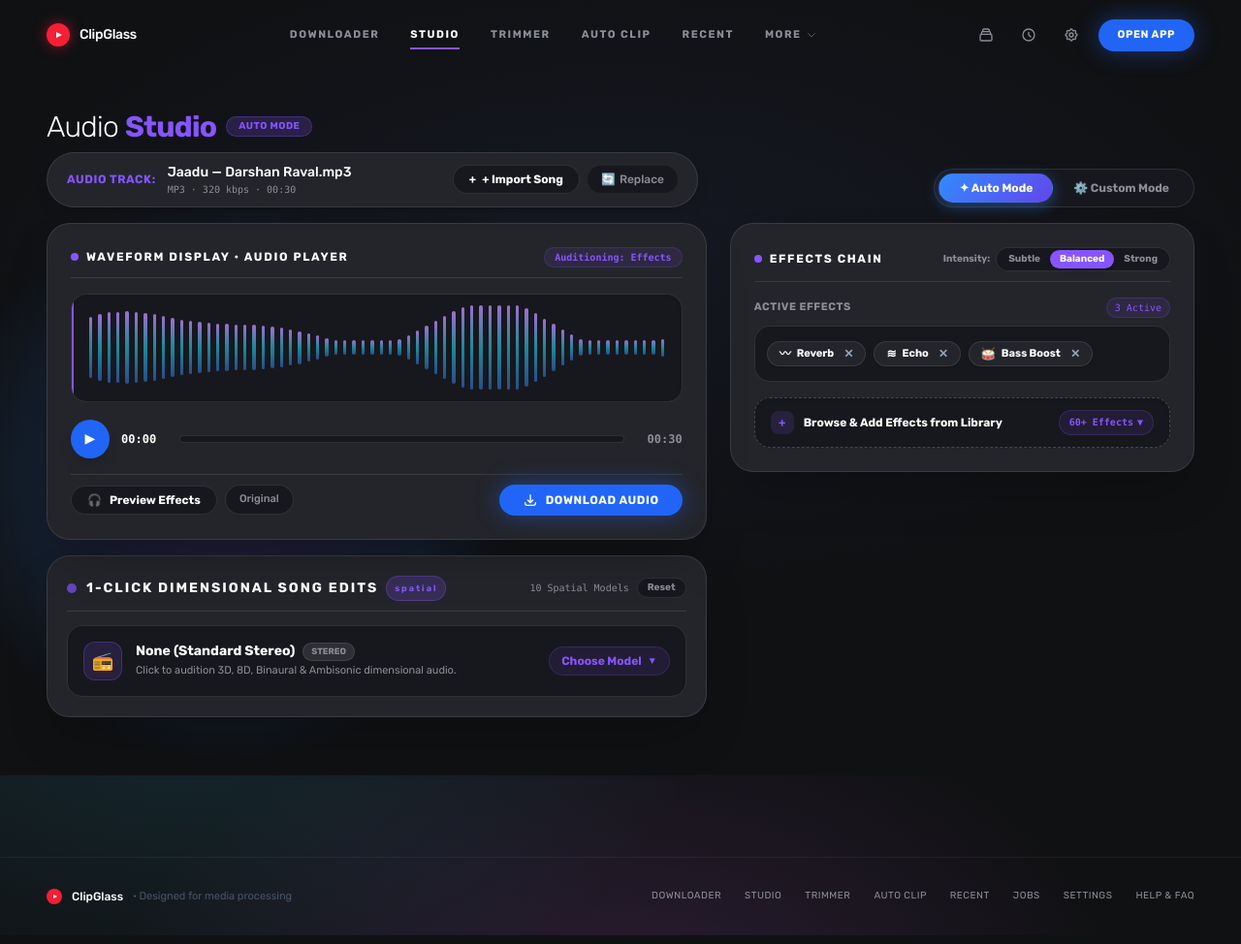
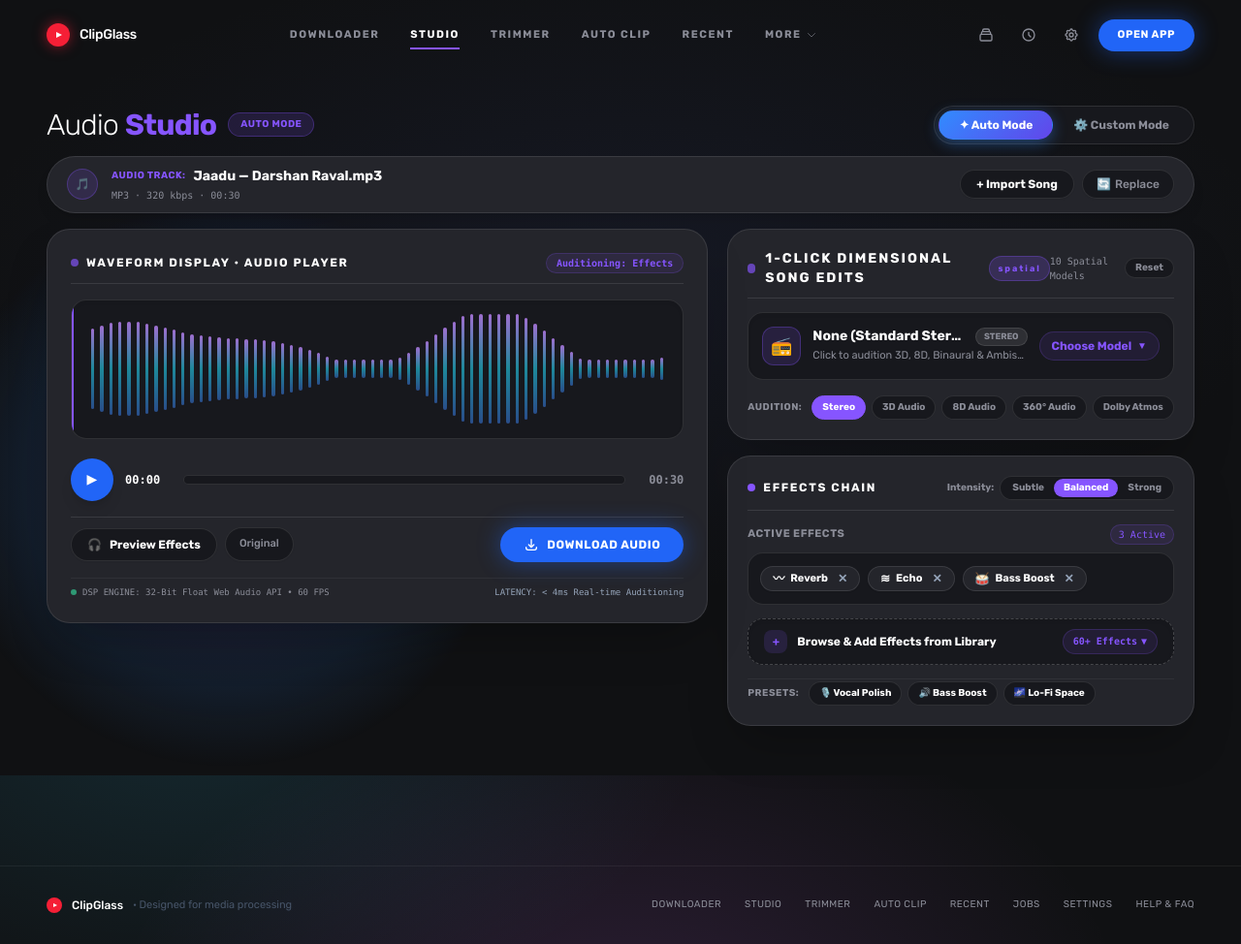
Before and after one commit to Amankumarx1/clipglass, a FastAPI app: page /studio in a window 1280 px wide. Shown: the whole page at 97% size. Run offline with FastAPI, Linux system fonts and the light colour scheme; some libraries are stand-ins or nearby versions.

Commit message:
feat(audio-studio): rebalance 2-column console layout and eliminate empty space

```diff
--- a/apps/api/templates/audio_studio.html
+++ b/apps/api/templates/audio_studio.html
@@ -23,66 +23,27 @@
 <div class="w-full max-w-7xl mx-auto flex flex-col gap-4 pb-8 bg-geom-studio">
 
   <!-- ========================================================================= -->
-  <!-- TOP SUBHEADER (Matches Wireframe):                                       -->
-  <!-- "Audio Studio" with Track/Import Bar underneath + [ Auto | Custom ]       -->
+  <!-- TOP SUBHEADER: Title & Mode Switcher + Unified Audio Track Bar             -->
   <!-- ========================================================================= -->
-  <div class="flex flex-col md:flex-row md:items-end justify-between gap-4 pt-2">
-    <!-- Left: Title & Track / Import Bar -->
-    <div class="flex flex-col gap-2 min-w-0 flex-1 max-w-2xl">
-      <div class="flex items-center gap-2.5">
+  <div class="flex flex-col gap-3 pt-1">
+    <!-- Top Row: Page Title + Mode Switcher -->
+    <div class="flex flex-col sm:flex-row sm:items-center justify-between gap-3">
+      <div class="flex items-center gap-3">
         <h1 class="text-2xl sm:text-3xl font-light tracking-tight text-white">
           Audio <span class="font-bold text-[#8655FF]">Studio</span>
         </h1>
-        <span id="activeWorkspaceModeBadge" class="px-3 py-0.5 rounded-full text-[10px] font-bold uppercase tracking-wider bg-[#8655FF]/20 text-[#8655FF] border border-[#8655FF]/30">
+        <span id="activeWorkspaceModeBadge" class="px-3 py-1 rounded-full text-[10px] font-bold uppercase tracking-wider bg-[#8655FF]/15 text-[#8655FF] border border-[#8655FF]/30">
           Auto Mode
         </span>
       </div>
 
-      <!-- Rounded Track / Import Bar -->
-      <div class="bg-[#24252B] rounded-full px-5 py-2.5 flex items-center justify-between gap-3 border border-white/10 shadow-lg">
-        <div class="flex items-center gap-3 min-w-0">
-          <span class="text-xs font-semibold text-[#8655FF] uppercase tracking-wider shrink-0 hidden sm:inline">Audio Track:</span>
-          <div class="min-w-0">
-            <div id="workspaceSongTitle" class="font-medium text-xs sm:text-sm text-white truncate">
-              Jaadu — Darshan Raval.mp3
-            </div>
-            <div id="workspaceSongMeta" class="text-[10px] text-[#8B8D98] font-mono">
-              MP3 · 320 kbps · 04:32
-            </div>
-          </div>
-        </div>
-
-        <div class="flex items-center gap-2 shrink-0">
-          <button
-            type="button"
-            onclick="toggleImportDrawer()"
-            id="importSongBtn"
-            class="px-4 py-1.5 rounded-full bg-[#17181D] hover:bg-[#303137] text-xs font-semibold text-white border border-white/10 transition-all flex items-center gap-1.5 cursor-pointer"
-            title="Import or paste audio"
-          >
-            <span>+</span>
-            <span>+ Import Song</span>
-          </button>
-          <button
-            type="button"
-            onclick="openReplaceSourceModal()"
-            class="px-3.5 py-1.5 rounded-full bg-[#17181D] hover:bg-[#303137] text-xs font-medium text-[#8B8D98] hover:text-white transition-all cursor-pointer hidden sm:inline-flex items-center gap-1"
-          >
-            <span>🔄</span>
-            <span>Replace</span>
-          </button>
-        </div>
-      </div>
-    </div>
-
-    <!-- Right: Segmented Mode Switcher [ Auto | Custom ] -->
-    <div class="flex items-center self-start md:self-end">
-      <div class="p-1 rounded-full bg-[#17181D] border border-white/10 flex items-center">
+      <!-- Segmented Mode Switcher [ Auto | Custom ] -->
+      <div class="p-1 rounded-full bg-[#17181D] border border-white/10 flex items-center self-start sm:self-auto shadow-sm">
         <button
           type="button"
           id="modeAutoTabBtn"
           onclick="setWorkspaceMode('auto')"
-          class="pill-option active px-5 py-1.5 rounded-full text-xs font-semibold flex items-center gap-1.5 transition-all bg-[#8655FF] text-white shadow"
+          class="pill-option active px-4 sm:px-5 py-1.5 rounded-full text-xs font-semibold flex items-center gap-1.5 transition-all bg-[#8655FF] text-white shadow"
         >
           <span>✦ Auto Mode</span>
         </button>
@@ -90,9 +51,50 @@
           type="button"
           id="modeCustomTabBtn"
           onclick="setWorkspaceMode('custom')"
-          class="pill-option px-5 py-1.5 rounded-full text-xs font-semibold text-[#8B8D98] hover:text-white flex items-center gap-1.5 transition-all"
+          class="pill-option px-4 sm:px-5 py-1.5 rounded-full text-xs font-semibold text-[#8B8D98] hover:text-white flex items-center gap-1.5 transition-all cursor-pointer"
         >
           <span>⚙️ Custom Mode</span>
+        </button>
+      </div>
+    </div>
+
+    <!-- Unified Track / Import Lozenge Bar -->
+    <div class="bg-[#24252B] rounded-2xl sm:rounded-full px-5 py-2.5 flex flex-col sm:flex-row sm:items-center justify-between gap-3 border border-white/10 shadow-lg">
+      <div class="flex items-center gap-3.5 min-w-0">
+        <div class="w-8 h-8 rounded-full bg-[#8655FF]/15 border border-[#8655FF]/30 text-[#8655FF] flex items-center justify-center text-xs shrink-0 font-bold">
+          🎵
+        </div>
+        <div class="min-w-0">
+          <div class="flex items-center gap-2">
+            <span class="text-[10px] font-bold text-[#8655FF] uppercase tracking-wider shrink-0 hidden sm:inline">Audio Track:</span>
+            <span id="workspaceSongTitle" class="font-semibold text-xs sm:text-sm text-white truncate">
+              Jaadu — Darshan Raval.mp3
+            </span>
+          </div>
+          <div id="workspaceSongMeta" class="text-[10px] text-[#8B8D98] font-mono mt-0.5">
+            MP3 · 320 kbps · 04:32
+          </div>
+        </div>
+      </div>
+
+      <div class="flex items-center gap-2 shrink-0 self-end sm:self-auto">
+        <button
+          type="button"
+          onclick="toggleImportDrawer()"
+          id="importSongBtn"
+          class="px-4 py-1.5 rounded-full bg-[#17181D] hover:bg-[#303137] text-xs font-semibold text-white border border-white/10 transition-all flex items-center gap-1.5 cursor-pointer shadow-sm"
+          title="Import or paste audio"
+        >
+          <span>+ Import Song</span>
+        </button>
+        <button
+          type="button"
+          onclick="openReplaceSourceModal()"
+          class="px-3.5 py-1.5 rounded-full bg-[#17181D] hover:bg-[#303137] text-xs font-medium text-[#8B8D98] hover:text-white transition-all cursor-pointer inline-flex items-center gap-1 border border-white/10 shadow-sm"
+          title="Replace with a different source"
+        >
+          <span>🔄</span>
+          <span>Replace</span>
         </button>
       </div>
     </div>
@@ -173,22 +175,21 @@
   />
 
   <!-- ========================================================================= -->
-  <!-- MAIN 2-COLUMN SPLIT WORKSPACE (Matches Wireframe):                        -->
-  <!-- LEFT: Audio player waveform container                                     -->
-  <!-- RIGHT: Categories & Effects container                                     -->
+  <!-- MAIN 2-COLUMN SPLIT WORKSPACE:                                            -->
+  <!-- LEFT (lg:col-span-7): Master Audio Player & Waveform Console               -->
+  <!-- RIGHT (lg:col-span-5): Spatial Audio Engine & Effects Processing Rack      -->
   <!-- ========================================================================= -->
-  <div class="grid grid-cols-1 lg:grid-cols-12 gap-6 items-start">
+  <div class="grid grid-cols-1 lg:grid-cols-12 gap-5 items-start">
 
     <!-- ======================================================================= -->
-    <!-- LEFT COLUMN (lg:col-span-7): AUDIO PLAYER WAVEFORM                      -->
-    <!-- Contains: Waveform display box, play/progress scrubber, preview & download -->
+    <!-- LEFT COLUMN (lg:col-span-7): MASTER AUDIO PLAYER WAVEFORM CONSOLE       -->
     <!-- ======================================================================= -->
     <div class="lg:col-span-7 flex flex-col gap-4">
       <div class="bg-[#24252B] rounded-3xl p-5 sm:p-6 shadow-2xl flex flex-col gap-4 border border-white/10 relative">
         <!-- Container Header -->
         <div class="flex items-center justify-between border-b border-white/10 pb-2.5">
           <div class="flex items-center gap-2">
-            <span class="w-2 h-2 rounded-full bg-[#8655FF]"></span>
+            <span class="w-2 h-2 rounded-full bg-[#8655FF] animate-pulse"></span>
             <h2 class="text-xs font-semibold text-white uppercase tracking-[0.14em]">
               Waveform Display &bull; Audio Player
             </h2>
@@ -198,11 +199,11 @@
           </span>
         </div>
 
-        <!-- Waveform Display Box (Wide, shallow, restrained) -->
+        <!-- Waveform Display Box (Spacious, pro DAW visualizer) -->
         <div
           id="waveformDisplayBox"
           onclick="handleScrubberSeek(event)"
-          class="relative w-full h-24 sm:h-28 rounded-2xl bg-[#17181D] p-2.5 flex items-center cursor-pointer overflow-hidden border border-white/10 select-none group shadow-inner"
+          class="relative w-full h-32 sm:h-36 rounded-2xl bg-[#17181D] p-3 flex items-center cursor-pointer overflow-hidden border border-white/10 select-none group shadow-inner"
         >
           <!-- 64 Animated Audio Bars -->
           <div id="waveformBigBars" class="w-full h-full flex items-center gap-1 sm:gap-1.5 px-2">
@@ -215,20 +216,20 @@
 
           <!-- Center Hover Cue -->
           <div class="absolute inset-0 flex items-center justify-center opacity-0 group-hover:opacity-100 transition-opacity pointer-events-none">
-            <span class="px-3 py-1 rounded-full bg-black/75 text-white text-[11px] font-medium border border-white/10">
-              Click to seek
+            <span class="px-3.5 py-1 rounded-full bg-black/80 text-white text-[11px] font-medium border border-white/10 backdrop-blur-sm">
+              Click to seek in track
             </span>
           </div>
         </div>
 
         <!-- Play Button & Scrubber Bar -->
-        <div class="flex items-center gap-3 pt-0.5">
+        <div class="flex items-center gap-3 pt-1">
           <!-- Play / Pause Button -->
           <button
             type="button"
             id="playPauseBtn"
             onclick="togglePlay()"
-            class="w-10 h-10 rounded-full btn-pill-blue text-white text-sm flex items-center justify-center shadow-lg hover:scale-105 active:scale-95 transition-all cursor-pointer shrink-0"
+            class="w-11 h-11 rounded-full btn-pill-blue text-white text-sm flex items-center justify-center shadow-lg hover:scale-105 active:scale-95 transition-all cursor-pointer shrink-0"
             title="Play / Pause"
           >
             <span id="playIcon">▶</span>
@@ -243,7 +244,7 @@
           <div
             id="timelineScrubber"
             onclick="handleScrubberSeek(event)"
-            class="relative flex-1 h-2 rounded-full bg-[#17181D] cursor-pointer overflow-hidden border border-white/10 group"
+            class="relative flex-1 h-2.5 rounded-full bg-[#17181D] cursor-pointer overflow-hidden border border-white/10 group"
           >
             <div id="timelineProgress" class="h-full bg-gradient-to-r from-[#2165F7] to-[#8655FF] rounded-full w-0 transition-all duration-75 relative"></div>
           </div>
@@ -254,15 +255,15 @@
           </span>
         </div>
 
-        <!-- Two Action Buttons (Wireframe: [ preview ] [ download ]) -->
+        <!-- Action Toolbar: [ Preview Effects ] [ Original ] [ Download Audio ] -->
         <div class="flex flex-wrap items-center justify-between gap-3 pt-2.5 border-t border-white/10">
           <div class="flex items-center gap-2">
-            <!-- [ preview ] Action Button -->
+            <!-- [ Preview Effects ] Action Button -->
             <button
               type="button"
               onclick="toggleAuditionMode()"
               id="previewToggleBtn"
-              class="px-4 py-1.5 rounded-full bg-[#17181D] hover:bg-[#303137] text-xs font-semibold text-white border border-white/10 transition-all flex items-center gap-2 cursor-pointer"
+              class="px-4 py-2 rounded-full bg-[#17181D] hover:bg-[#303137] text-xs font-semibold text-white border border-white/10 transition-all flex items-center gap-2 cursor-pointer shadow-sm"
             >
               <span>🎧</span>
               <span id="previewBtnLabel">Preview Effects</span>
@@ -273,28 +274,47 @@
               type="button"
               onclick="setAuditionMode('dry')"
               id="autoPreviewOriginalBtn"
-              class="px-3.5 py-1.5 rounded-full bg-[#17181D] hover:bg-[#303137] text-[11px] font-medium text-[#8B8D98] hover:text-white transition-all cursor-pointer border border-white/10"
+              class="px-3.5 py-2 rounded-full bg-[#17181D] hover:bg-[#303137] text-[11px] font-medium text-[#8B8D98] hover:text-white transition-all cursor-pointer border border-white/10 shadow-sm"
               title="A/B Compare with original raw audio"
             >
               Original
             </button>
           </div>
 
-          <!-- [ download ] Action Button -->
+          <!-- [ Download Audio ] Primary CTA -->
           <button
             type="button"
             onclick="startProcessingAndDownload()"
             id="mainDownloadAudioBtn"
-            class="btn-pill-blue px-6 py-2 rounded-full text-xs font-bold uppercase tracking-wider text-white shadow-[0_0_24px_rgba(33,101,247,0.45)] hover:scale-105 active:scale-95 transition-all flex items-center gap-2 cursor-pointer"
+            class="btn-pill-blue px-6 py-2.5 rounded-full text-xs font-bold uppercase tracking-wider text-white shadow-[0_0_24px_rgba(33,101,247,0.45)] hover:scale-105 active:scale-95 transition-all flex items-center gap-2 cursor-pointer"
           >
             <svg class="w-4 h-4" fill="none" stroke="currentColor" viewBox="0 0 24 24"><path stroke-linecap="round" stroke-linejoin="round" stroke-width="2" d="M4 16v1a3 3 0 003 3h10a3 3 0 003-3v-1m-4-4l-4 4m0 0l-4-4m4 4V4"></path></svg>
             <span>Download Audio</span>
           </button>
         </div>
-      </div>
+
+        <!-- Pro Audio Engine Status Bar -->
+        <div class="flex flex-wrap items-center justify-between gap-2 pt-2 border-t border-white/5 text-[9px] font-mono text-[#8B8D98]">
+          <span class="flex items-center gap-1.5">
+            <span class="w-1.5 h-1.5 rounded-full bg-emerald-400 animate-pulse"></span>
+            <span>DSP ENGINE: 32-Bit Float Web Audio API • 60 FPS</span>
+          </span>
+          <span class="text-slate-400">
+            LATENCY: &lt; 4ms Real-time Auditioning
+          </span>
+        </div>
+      </div>
+    </div>
+
+    <!-- ========================================================================= -->
+    <!-- RIGHT COLUMN (lg:col-span-5): 2-TIER AUDIO PROCESSING RACKS               -->
+    <!-- 1. 1-Click Dimensional Song Edits (Spatial)                               -->
+    <!-- 2. Effects Chain (Multi-FX Rack + Library)                                -->
+    <!-- ========================================================================= -->
+    <div class="lg:col-span-5 flex flex-col gap-4">
 
       <!-- ===================================================================== -->
-      <!-- 1-CLICK DIMENSIONAL & SPATIAL SONG EDITS (Dropdown / Box Selector)     -->
+      <!-- CARD 1: 1-CLICK DIMENSIONAL & SPATIAL SONG EDITS                      -->
       <!-- ===================================================================== -->
       <div class="bg-[#24252B] rounded-3xl p-5 shadow-2xl flex flex-col gap-3.5 border border-white/10">
         <!-- Section Header -->
@@ -322,9 +342,9 @@
         <!-- Interactive Trigger Box (Opens Modal/Overlay on click) -->
         <div
           onclick="openSpatialOverlay()"
-          class="p-4 rounded-2xl bg-[#17181D] hover:bg-[#202128] border border-white/10 hover:border-[#8655FF]/50 transition-all cursor-pointer flex items-center justify-between gap-4 group shadow-inner"
+          class="p-3.5 rounded-2xl bg-[#17181D] hover:bg-[#202128] border border-white/10 hover:border-[#8655FF]/50 transition-all cursor-pointer flex items-center justify-between gap-3 group shadow-inner"
         >
-          <div class="flex items-center gap-3.5 min-w-0">
+          <div class="flex items-center gap-3 min-w-0">
             <div id="spatialActiveIconBox" class="w-10 h-10 rounded-xl bg-[#8655FF]/15 text-[#8655FF] border border-[#8655FF]/30 flex items-center justify-center text-lg font-bold shrink-0">
               <span id="spatialActiveIcon">📻</span>
             </div>
@@ -333,7 +353,7 @@
                 <span id="spatialActiveTitle" class="text-xs sm:text-sm font-bold text-white truncate">
                   None (Standard Stereo)
                 </span>
-                <span id="spatialActivePill" class="px-2 py-0.5 rounded-full bg-white/10 text-[#8B8D98] border border-white/10 text-[9px] font-bold">
+                <span id="spatialActivePill" class="px-2 py-0.5 rounded-full bg-white/10 text-[#8B8D98] border border-white/10 text-[9px] font-bold shrink-0">
                   STEREO
                 </span>
               </div>
@@ -350,14 +370,57 @@
             </span>
           </div>
         </div>
-      </div>
-    </div>
-
-    <!-- ========================================================================= -->
-    <!-- RIGHT COLUMN (lg:col-span-5): EFFECTS RACK & SELECTOR                     -->
-    <!-- ========================================================================= -->
-    <div class="lg:col-span-5 flex flex-col gap-4">
-      <div class="bg-[#24252B] rounded-3xl p-5 sm:p-6 shadow-2xl flex flex-col gap-4 border border-white/10">
+
+        <!-- Quick Spatial Pills (Instant 1-Click Audition) -->
+        <div class="flex items-center gap-1.5 flex-wrap pt-0.5">
+          <span class="text-[10px] text-[#8B8D98] uppercase font-bold tracking-wider shrink-0 mr-1">Audition:</span>
+          <button
+            type="button"
+            onclick="resetSpatialEdits()"
+            id="spatialQuickChip-stereo"
+            class="spatial-quick-chip px-2.5 py-1 rounded-full text-[10px] font-semibold bg-[#8655FF] text-white border border-[#8655FF] transition-all cursor-pointer"
+          >
+            Stereo
+          </button>
+          <button
+            type="button"
+            onclick="applySpatialSongEdit('3d_audio')"
+            id="spatialQuickChip-3d_audio"
+            class="spatial-quick-chip px-2.5 py-1 rounded-full text-[10px] font-semibold bg-[#17181D] hover:bg-[#303137] text-[#8B8D98] hover:text-white border border-white/10 transition-all cursor-pointer"
+          >
+            3D Audio
+          </button>
+          <button
+            type="button"
+            onclick="applySpatialSongEdit('8d_audio')"
+            id="spatialQuickChip-8d_audio"
+            class="spatial-quick-chip px-2.5 py-1 rounded-full text-[10px] font-semibold bg-[#17181D] hover:bg-[#303137] text-[#8B8D98] hover:text-white border border-white/10 transition-all cursor-pointer"
+          >
+            8D Audio
+          </button>
+          <button
+            type="button"
+            onclick="applySpatialSongEdit('three_sixty_audio')"
+            id="spatialQuickChip-three_sixty_audio"
+            class="spatial-quick-chip px-2.5 py-1 rounded-full text-[10px] font-semibold bg-[#17181D] hover:bg-[#303137] text-[#8B8D98] hover:text-white border border-white/10 transition-all cursor-pointer"
+          >
+            360° Audio
+          </button>
+          <button
+            type="button"
+            onclick="applySpatialSongEdit('spatial_audio_atmos')"
+            id="spatialQuickChip-spatial_audio_atmos"
+            class="spatial-quick-chip px-2.5 py-1 rounded-full text-[10px] font-semibold bg-[#17181D] hover:bg-[#303137] text-[#8B8D98] hover:text-white border border-white/10 transition-all cursor-pointer"
+          >
+            Dolby Atmos
+          </button>
+        </div>
+      </div>
+
+      <!-- ===================================================================== -->
+      <!-- CARD 2: EFFECTS CHAIN & PROCESSING RACK                               -->
+      <!-- ===================================================================== -->
+      <div class="bg-[#24252B] rounded-3xl p-5 shadow-2xl flex flex-col gap-3.5 border border-white/10">
 
         <!-- Effects Header & Intensity Controls -->
         <div class="flex items-center justify-between border-b border-white/10 pb-2.5">
@@ -410,7 +473,7 @@
           </div>
 
           <!-- Active Effect Chips/Rack -->
-          <div id="autoSelectedBox" class="p-3 rounded-2xl bg-[#17181D] border border-white/10 min-h-[58px] flex items-center">
+          <div id="autoSelectedBox" class="p-3 rounded-2xl bg-[#17181D] border border-white/10 min-h-[54px] flex items-center">
             <div id="autoSelectedChipsList" class="flex items-center gap-2 flex-wrap w-full">
               <!-- Rendered via JS -->
             </div>
@@ -421,7 +484,7 @@
         <button
           type="button"
           onclick="openEffectsOverlay()"
-          class="w-full py-3 px-4 rounded-2xl bg-[#17181D] hover:bg-[#202128] border border-dashed border-white/20 hover:border-[#8655FF] text-xs font-semibold text-white flex items-center justify-between transition-all cursor-pointer group shadow-inner"
+          class="w-full py-2.5 px-4 rounded-2xl bg-[#17181D] hover:bg-[#202128] border border-dashed border-white/20 hover:border-[#8655FF] text-xs font-semibold text-white flex items-center justify-between transition-all cursor-pointer group shadow-inner"
         >
           <div class="flex items-center gap-2.5">
             <span class="w-6 h-6 rounded-lg bg-[#8655FF]/15 text-[#8655FF] flex items-center justify-center font-bold text-xs group-hover:scale-110 transition-transform">+</span>
@@ -432,6 +495,35 @@
             <span>▼</span>
           </span>
         </button>
+
+        <!-- Quick FX Chain Presets -->
+        <div class="flex items-center gap-1.5 flex-wrap pt-0.5 border-t border-white/5">
+          <span class="text-[10px] text-[#8B8D98] uppercase font-bold tracking-wider shrink-0 mr-1">Presets:</span>
+          <button
+            type="button"
+            onclick="applyQuickFXPreset('vocal')"
+            class="px-2.5 py-1 rounded-full text-[10px] font-semibold bg-[#17181D] hover:bg-[#303137] text-white border border-white/10 transition-all cursor-pointer"
+            title="Reverb + Voice Isolation + Vocal Enhancer"
+          >
+            🎙️ Vocal Polish
+          </button>
+          <button
+            type="button"
+            onclick="applyQuickFXPreset('bass')"
+            class="px-2.5 py-1 rounded-full text-[10px] font-semibold bg-[#17181D] hover:bg-[#303137] text-white border border-white/10 transition-all cursor-pointer"
+            title="Bass Boost + Sub-Bass + Saturation"
+          >
+            🔊 Bass Boost
+          </button>
+          <button
+            type="button"
+            onclick="applyQuickFXPreset('lofi')"
+            class="px-2.5 py-1 rounded-full text-[10px] font-semibold bg-[#17181D] hover:bg-[#303137] text-white border border-white/10 transition-all cursor-pointer"
+            title="Slowed Reverb + Pre-Delay + Chorus"
+          >
+            🌌 Lo-Fi Space
+          </button>
+        </div>
 
         <!-- CUSTOM MODE Container (When Custom Mode is active) -->
         <div id="customModeContainer" class="hidden flex flex-col gap-3">
@@ -1345,19 +1437,33 @@
       }
     });
 
-    if (activeId) {
-      const activeCard = document.getElementById(`spatialCard-${activeId}`);
-      if (activeCard) {
-        activeCard.classList.remove('border-white/10', 'bg-[#24252B]');
-        activeCard.classList.add('border-[#8655FF]', 'bg-[#8655FF]/15');
-        const tag = activeCard.querySelector('.spatial-btn-tag');
-        if (tag) {
-          tag.textContent = '✓ Active';
-          tag.className = 'spatial-btn-tag text-[10px] font-bold text-[#8655FF]';
-        }
-      }
+    // Sync quick audition chips
+    document.querySelectorAll('.spatial-quick-chip').forEach(c => {
+      c.className = 'spatial-quick-chip px-2.5 py-1 rounded-full text-[10px] font-semibold bg-[#17181D] hover:bg-[#303137] text-[#8B8D98] hover:text-white border border-white/10 transition-all cursor-pointer';
+    });
+    const chipId = activeId ? `spatialQuickChip-${activeId}` : 'spatialQuickChip-stereo';
+    const activeChip = document.getElementById(chipId);
+    if (activeChip) {
+      activeChip.className = 'spatial-quick-chip px-2.5 py-1 rounded-full text-[10px] font-semibold bg-[#8655FF] text-white border border-[#8655FF] transition-all cursor-pointer shadow-sm';
     }
   }
+
+  window.applyQuickFXPreset = function(presetKey) {
+    if (window.playGlassTick) window.playGlassTick();
+    if (presetKey === 'vocal') {
+      window.studioEngine.selectedAutoEffects = ['reverb', 'voice_isolation', 'vocal_enhancer'];
+      if (window.showToast) window.showToast('Applied Quick Preset: Vocal Polish', 'success');
+    } else if (presetKey === 'bass') {
+      window.studioEngine.selectedAutoEffects = ['bass_boost', 'sub_bass', 'saturation'];
+      if (window.showToast) window.showToast('Applied Quick Preset: Bass Boost', 'success');
+    } else if (presetKey === 'lofi') {
+      window.studioEngine.selectedAutoEffects = ['slowed_reverb', 'pre_delay', 'chorus'];
+      if (window.showToast) window.showToast('Applied Quick Preset: Lo-Fi Space', 'success');
+    }
+    window.studioEngine.rebuildDSPChain();
+    renderAutoEffectsGrid();
+    renderAutoSelectedChips();
+  };
 
   // --- BOX OVERLAY & DROPDOWN CONTROLLERS ---
   window.openSpatialOverlay = function() {
```
